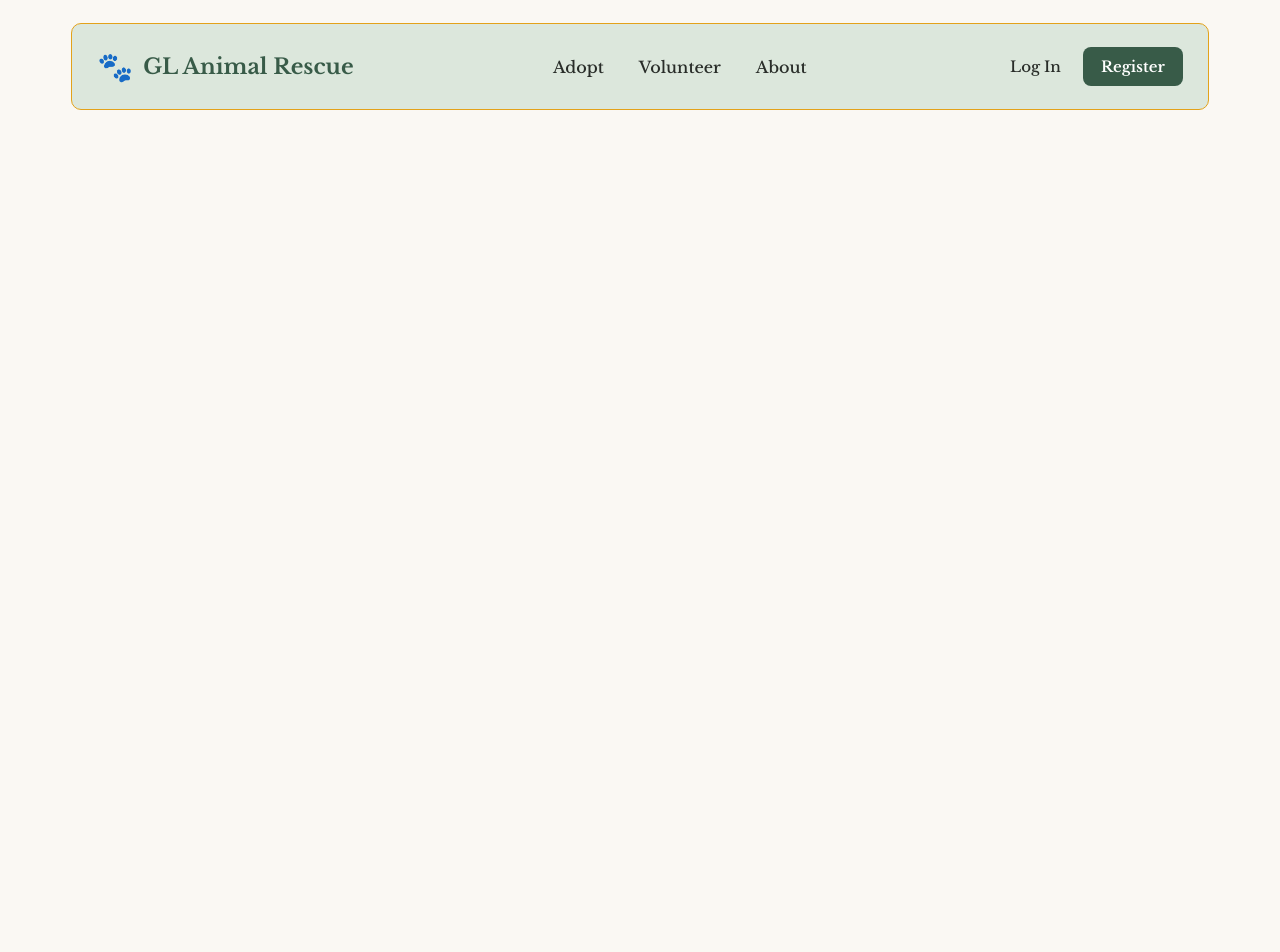
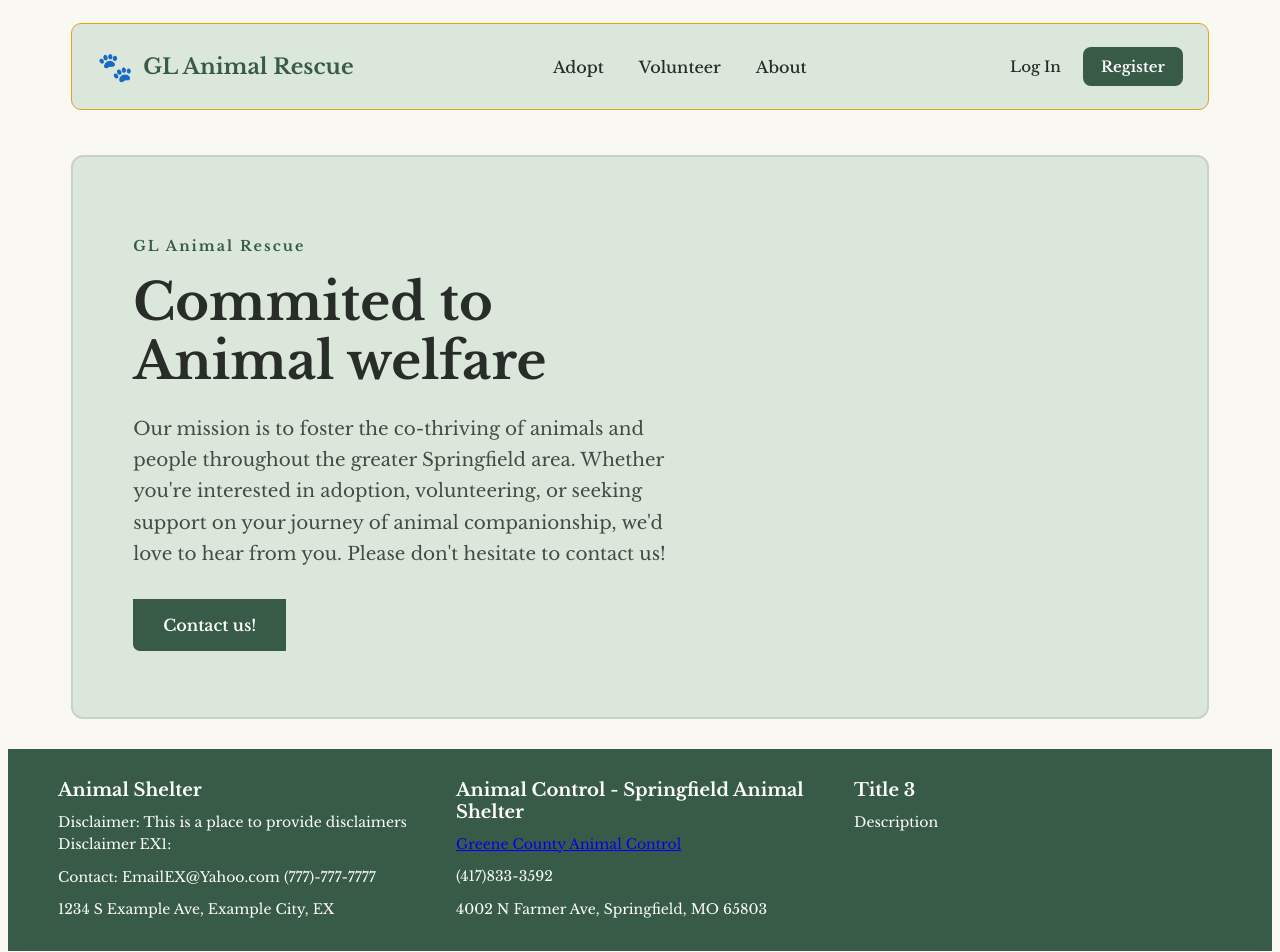
Before and after one commit to IsaacG7/AnimalShelterManagementSystem, a React (Vite) app in the folder AnimalShelterApplication/animalshelterapplication.client/: page /about in a window 1280 px wide. Shown: the top 952 px of the page. Before the commit the page ends 800 px from the top, so only its background shows below. Built offline with nearby package versions, Linux system fonts and the light colour scheme; no server answers.

Commit message:
Edited the footer component to include contact information for Animal control in Greene County, added a Hero and footer in the about page, Working on a contact page for inquiries.

```diff
--- a/AnimalShelterApplication/animalshelterapplication.client/src/components/Footer/Footer.jsx
+++ b/AnimalShelterApplication/animalshelterapplication.client/src/components/Footer/Footer.jsx
@@ -1,6 +1,6 @@
 import './Footer.css'
 
-function Footer({ footerTitle2, footerText2, footerTitle3, footerText3 }) {
+function Footer({ footerTitle3, footerText3 }) {
   return (
       <footer className="Footer">
 
@@ -26,8 +26,11 @@ function Footer({ footerTitle2, footerText2, footerTitle3, footerText3 }) {
 
           <div className="Footer-Column">
 
-              <h3>{footerTitle2}</h3>
-              <p>{footerText2}</p>
+              <h3>Animal Control - Springfield Animal Shelter</h3>
+
+              <p><a href="http://health.springfieldmo.gov/animalcontrol">Greene County Animal Control</a></p>
+              <p>(417)833-3592</p>
+              <p>4002 N Farmer Ave, Springfield, MO 65803</p>
 
           </div>
 
--- a/AnimalShelterApplication/animalshelterapplication.client/src/pages/About/About.jsx
+++ b/AnimalShelterApplication/animalshelterapplication.client/src/pages/About/About.jsx
@@ -1,9 +1,30 @@
 import './About.css'
+import Hero from '../../components/Hero/Hero';
+import Footer from '../../components/Footer/Footer';
 
 function About() {
     return (
 
         <main className="About">
+
+            <Hero
+
+                label="GL Animal Rescue"
+                title="Commited to Animal welfare"
+                description="Our mission is to foster the co-thriving of animals and people throughout the greater Springfield area.
+                Whether you're interested in adoption, volunteering, or seeking support on your journey of animal companionship,
+                we'd love to hear from you. Please don't hesitate to contact us!"
+                buttonText="Contact us!"
+                buttonLink="/Contact"
+
+            />
+
+            <Footer
+
+                footerTitle3="Title 3"
+                footerText3="Description"
+
+            />
 
         </main>
 
--- a/AnimalShelterApplication/animalshelterapplication.client/src/pages/Home/Home.jsx
+++ b/AnimalShelterApplication/animalshelterapplication.client/src/pages/Home/Home.jsx
@@ -14,7 +14,7 @@ function Home() {
                 title="Every Animal Deserves a Loving Home."
                 description="Meet your new best friend and give a shelter animal the loving home they've always wanted."
                 buttonText="Meet Our Animals!"
-                buttonLink="/adopt"
+                buttonLink="/Adopt"
             />
 
             <div className="card-Container">
@@ -37,9 +37,7 @@ function Home() {
             </div>
 
             <Footer
-                footerTitle2="title 1"
-                footerText2="descrpition"
-                footerTitle3="title 2"
+                footerTitle3="title 3"
                 footerText3="description"
             />
 
```
